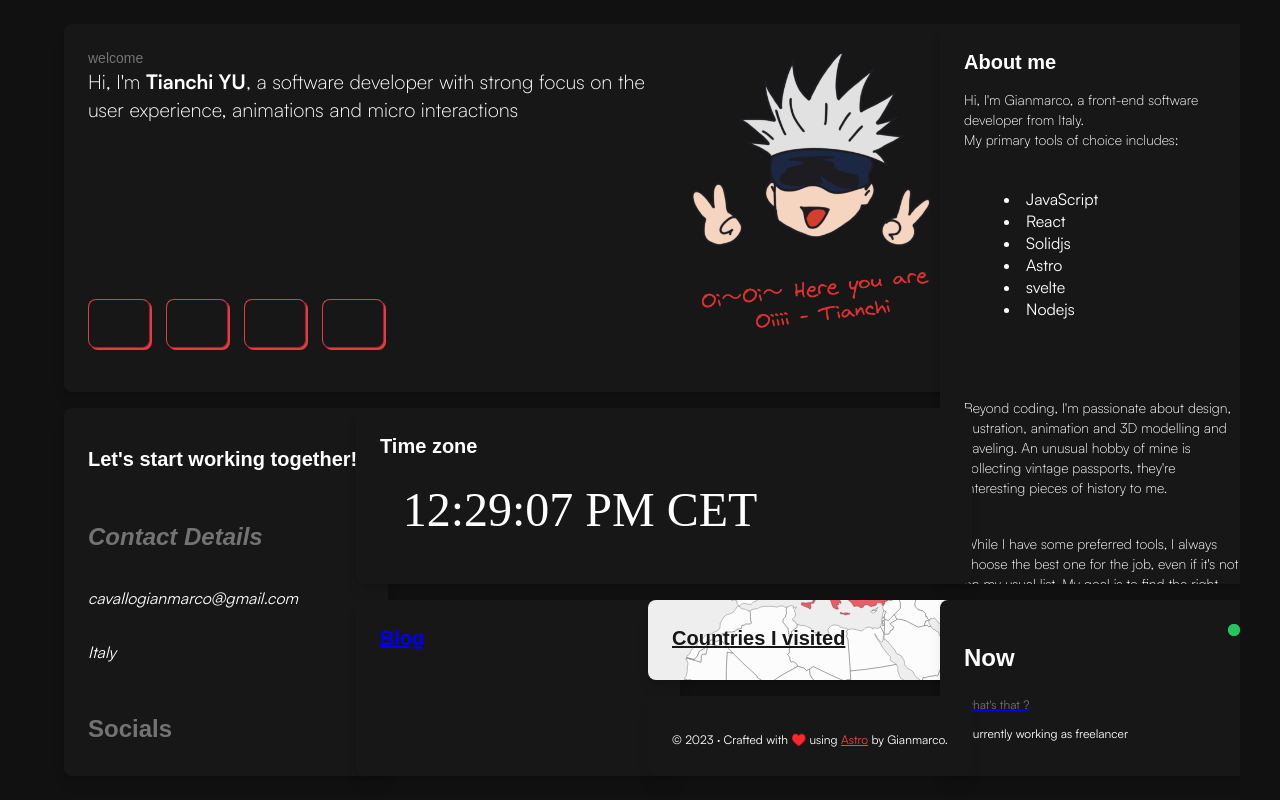
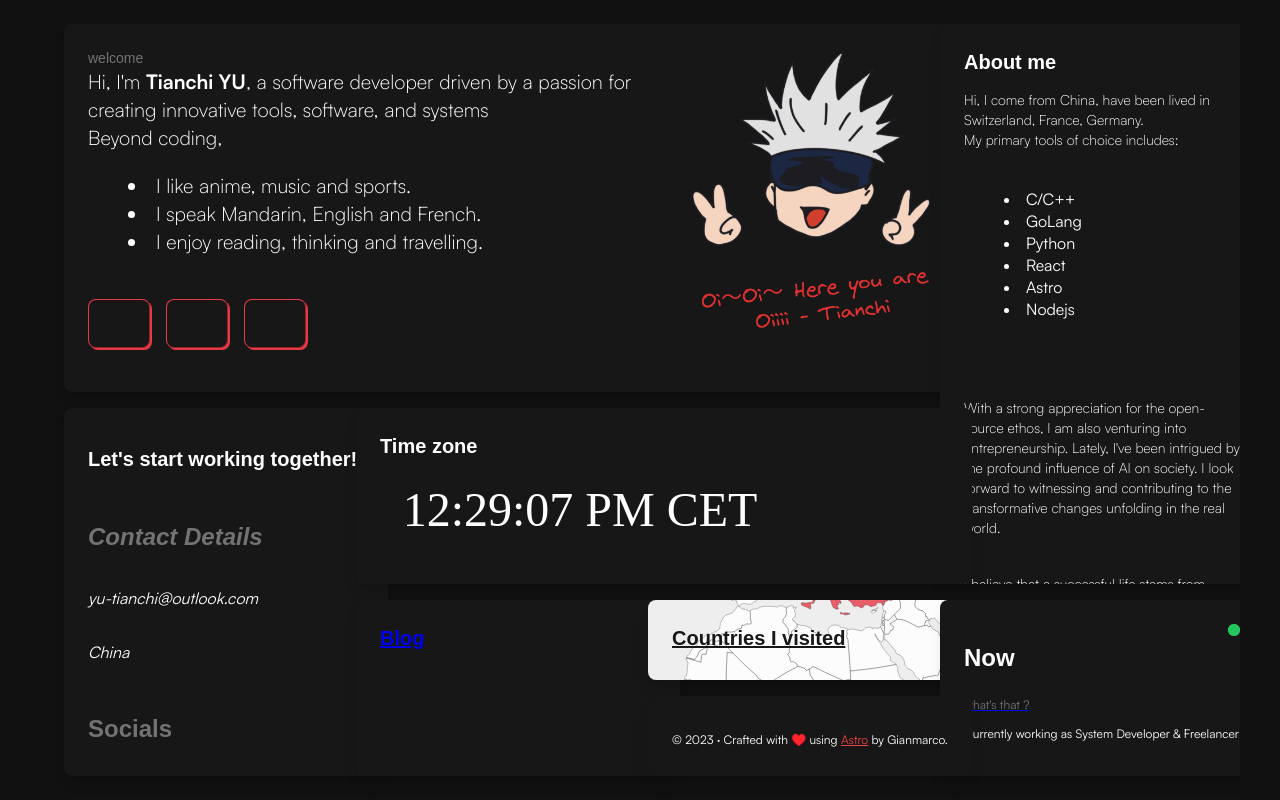
Before and after one commit to lialittis/astro-portfolio, an Astro site: page / in a window 1280 px wide. Built offline with nearby package versions, Linux system fonts and the light colour scheme; Astro itself is replaced by a stand-in of ours; animation ran at ten frames a second; some icons are missing; a web font is replaced by a local one.

Commit message:
update personal infomation

```diff
--- a/src/components/AboutMe.astro
+++ b/src/components/AboutMe.astro
@@ -5,27 +5,26 @@ import Card from "./Card/index.astro";
 <Card colSpan="md:col-span-1" rowSpan="md:row-span-6" title="About me">
   <div class="flex flex-col gap-2">
     <p class="text-sm font-light">
-      Hi, I'm Gianmarco, a front-end software developer from Italy.
+      Hi, I come from China, have been lived in Switzerland, France, Germany.
       <br />
       My primary tools of choice includes:
       <ul class="list-disc list-inside">
-        <li>JavaScript</li>
+        <li>C/C++</li>
+        <li>GoLang</li>
+        <li>Python</li>
         <li>React</li>
-        <li>Solidjs</li>
         <li>Astro</li>
-        <li>svelte</li>
         <li>Nodejs</li>
       </ul>
     </p>
     <p class="text-sm font-light">
-      Beyond coding, I'm passionate about design, illustration, animation and 3D
-      modelling and traveling. An unusual hobby of mine is collecting vintage
-      passports, they're interesting pieces of history to me.
+      With a strong appreciation for the open-source ethos, I am also venturing into entrepreneurship.
+      Lately, I've been intrigued by the profound influence of AI on society.
+      I look forward to witnessing and contributing to the transformative changes unfolding in the real world.
+
     </p>
     <p class="text-sm font-light">
-      While I have some preferred tools, I always choose the best one for the
-      job, even if it's not on my usual list. My goal is to find the right
-      solution for each project.
+      I believe that a successful life stems from transcending individual perspectives and quick execution.
     </p>
   </div>
 </Card>
--- a/src/components/ContactsCard.astro
+++ b/src/components/ContactsCard.astro
@@ -12,8 +12,8 @@ import { LINKS } from "../lib/constants";
     </header>
     <address class="flex flex-col mt-4">
       <h2 class="text-gray-500">Contact Details</h2>
-      <p>cavallogianmarco@gmail.com</p>
-      <p>Italy</p>
+      <p>yu-tianchi@outlook.com</p>
+      <p>China</p>
     </address>
     <div class="flex flex-col mt-4 w-fit">
       <h2 class="text-gray-500">Socials</h2>
@@ -24,12 +24,12 @@ import { LINKS } from "../lib/constants";
         <li>
           <a href={LINKS.github} target="_blank">Github</a>
         </li>
-        <li>
+        <!-- <li>
           <a href={LINKS.medium} target="_blank">Medium</a>
         </li>
         <li>
           <a href={LINKS.discord} target="_blank">Discord</a>
-        </li>
+        </li> -->
       </ul>
     </div>
   </div>
--- a/src/components/IntroCard.astro
+++ b/src/components/IntroCard.astro
@@ -13,9 +13,15 @@ import Tooltip from "./Tooltip/index";
         <h6 class="text-sm font-light m-0 text-gray-500">welcome</h6>
         <p class="m-0 font-light text-xl">
           Hi, I'm <b class="font-bold">Tianchi YU</b>, a software
-          developer with strong focus on the user experience, animations and
-          micro interactions
+          developer driven by a passion for creating innovative tools, software, and systems
         </p>
+        <p class="m-0 font-light text-xl">Beyond coding, </p>
+        <ul class="list-disc list-inside text-xl font-light">
+        <li>I like anime, music and sports.</li>
+        <li>I speak Mandarin, English and French.</li>
+        <li>I enjoy reading, thinking and travelling.</li>
+      </ul>
+
       </div>
       <div class="flex gap-4">
         <a href={LINKS.github} aria-label="github profile" target="_blank">
@@ -30,12 +36,12 @@ import Tooltip from "./Tooltip/index";
             <span class="sr-only">Linkedin Profile</span>
           </Button>
         </a>
-        <a href={LINKS.dribble} aria-label="dribble profile" target="_blank">
+        <!-- <a href={LINKS.dribble} aria-label="dribble profile" target="_blank">
           <Button aria-label="dribble profile">
             <Icon name="ri:dribbble-fill" class="h-6" />
             <span class="sr-only">Dribble Profile</span>
           </Button>
-        </a>
+        </a> -->
         <Tooltip client:visible>
           <Button aria-label="easter egg btn">
             <Icon name="ri:emotion-laugh-line" class="h-6" />
--- a/src/components/Now.astro
+++ b/src/components/Now.astro
@@ -13,5 +13,5 @@ import Pulse from "./Pulse.astro";
     </div>
     <Pulse />
   </div>
-  <p class="text-xs">Currently working as freelancer</p>
+  <p class="text-xs">Currently working as System Developer & Freelancer</p>
 </Card>
```
